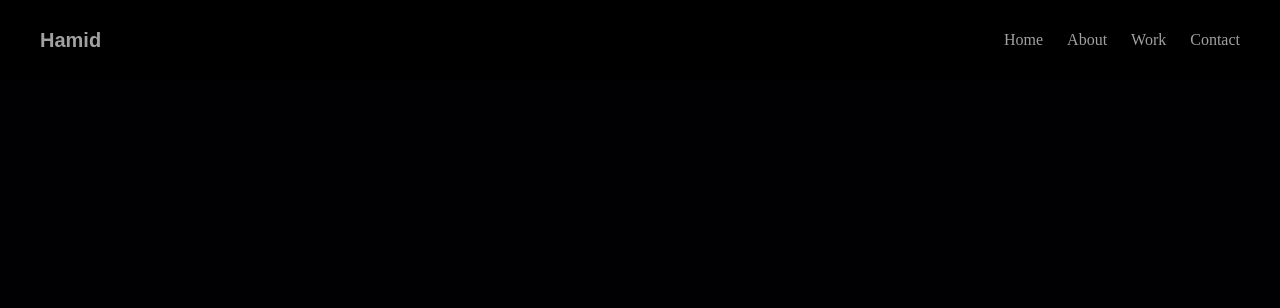
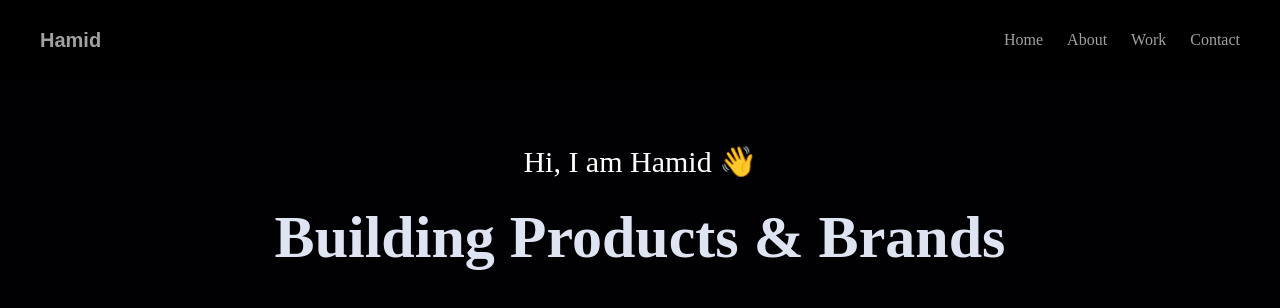
Before and after one commit to Hamid-Iqball/ReactThreeFiber, a React (Vite) app: page / in a window 1280 px wide. Shown: the top 308 px of the page. Built offline with nearby package versions, Linux system fonts and the light colour scheme.

Commit message:
barebonelayout of hero section

```diff
--- a/src/App.jsx
+++ b/src/App.jsx
@@ -1,11 +1,13 @@
 import React from 'react'
 import Navbar from './sections/Navbar'
+import Hero from './sections/Hero'
 
 function App() {
   return (
     <main>
 
     <Navbar/>
+    <Hero/>
     </main>
   )
 }
--- a/src/index.css
+++ b/src/index.css
@@ -76,7 +76,7 @@ body {
 
 /* Hero Section */
 .hero_tag {
-  @apply text-center xl:text-6xl md:text-5xl sm:text-4xl text-3xl font-generalsans font-black leading-normal;
+  @apply text-center xl:text-6xl md:text-5xl sm:text-4xl text-3xl font-generalsans font-black !leading-normal;
 }
 
 /* About Section */
--- /dev/null
+++ b/src/sections/Hero.jsx
@@ -0,0 +1,20 @@
+import React from 'react'
+
+function Hero() {
+  return (
+    <section className='min-h-screen w-full flex flex-col relative'>
+
+        <div className='w-full mx-auto flex flex-col sm:mt-36 mt-20 c-space gap-3'>
+
+        <p className='sm:text-3xl text-2xl font-medium text-white text-center font-generalsans '>Hi, I am Hamid <span className='waving-hand'>👋</span> </p>
+        <p className='hero_tag text-white-800' >Building Products & Brands</p>
+        </div>
+
+        <div className='w-full h-full absolute inset-0'>
+
+        </div>
+    </section>
+  )
+}
+
+export default Hero
--- a/src/sections/Navbar.jsx
+++ b/src/sections/Navbar.jsx
@@ -36,7 +36,7 @@ function Navbar() {
             className="text-neutral-400 hover:text-white focus:outline-none sm:hidden flex"
             aria-label="Toggle menu"
           >
-            {/* Using text fallback in case images don't load */}
+
             {isOpen ? (
               <img src="/assets/close.svg" alt="Close" className="w-6 h-6" />
             ) : (
```
